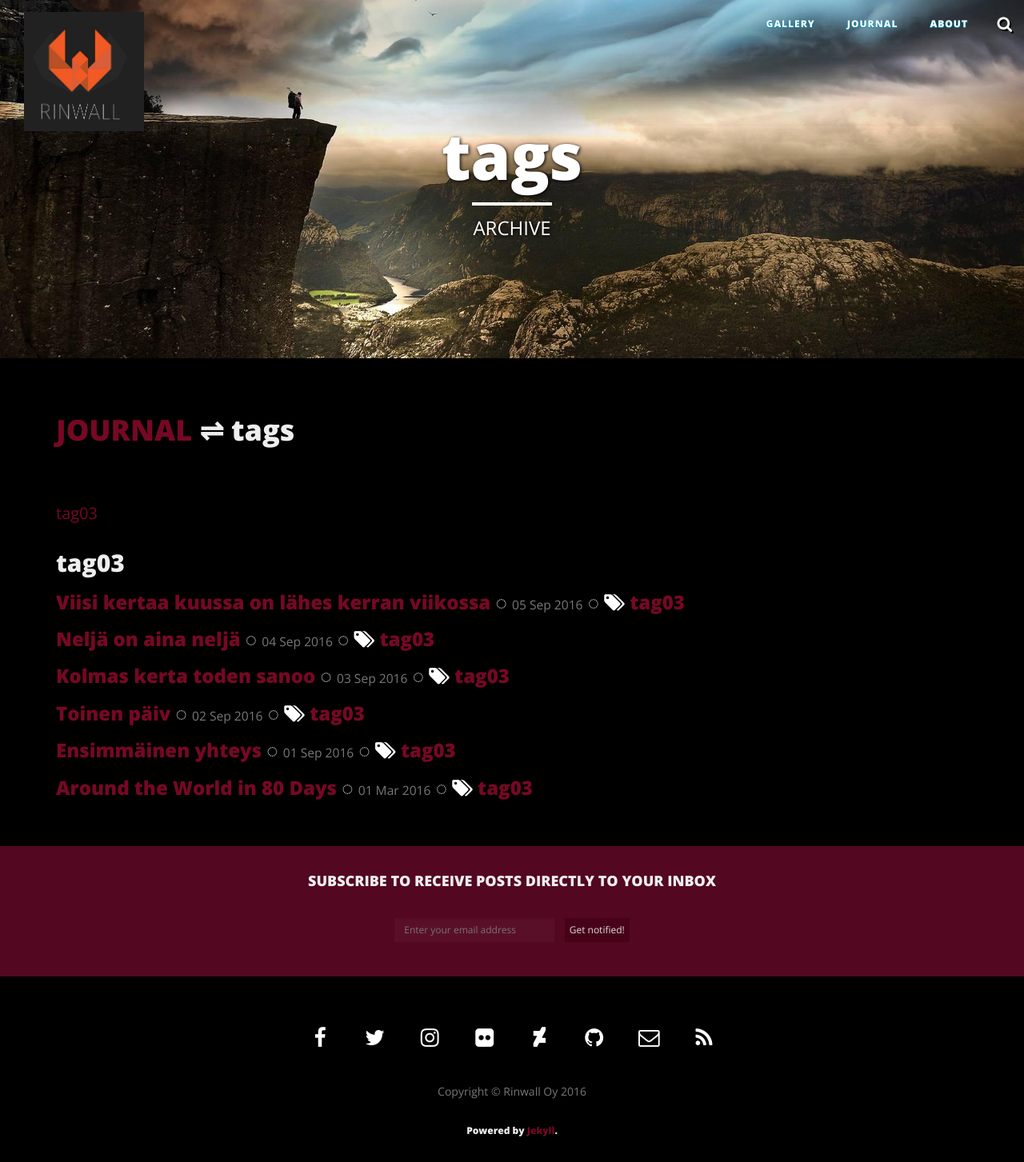
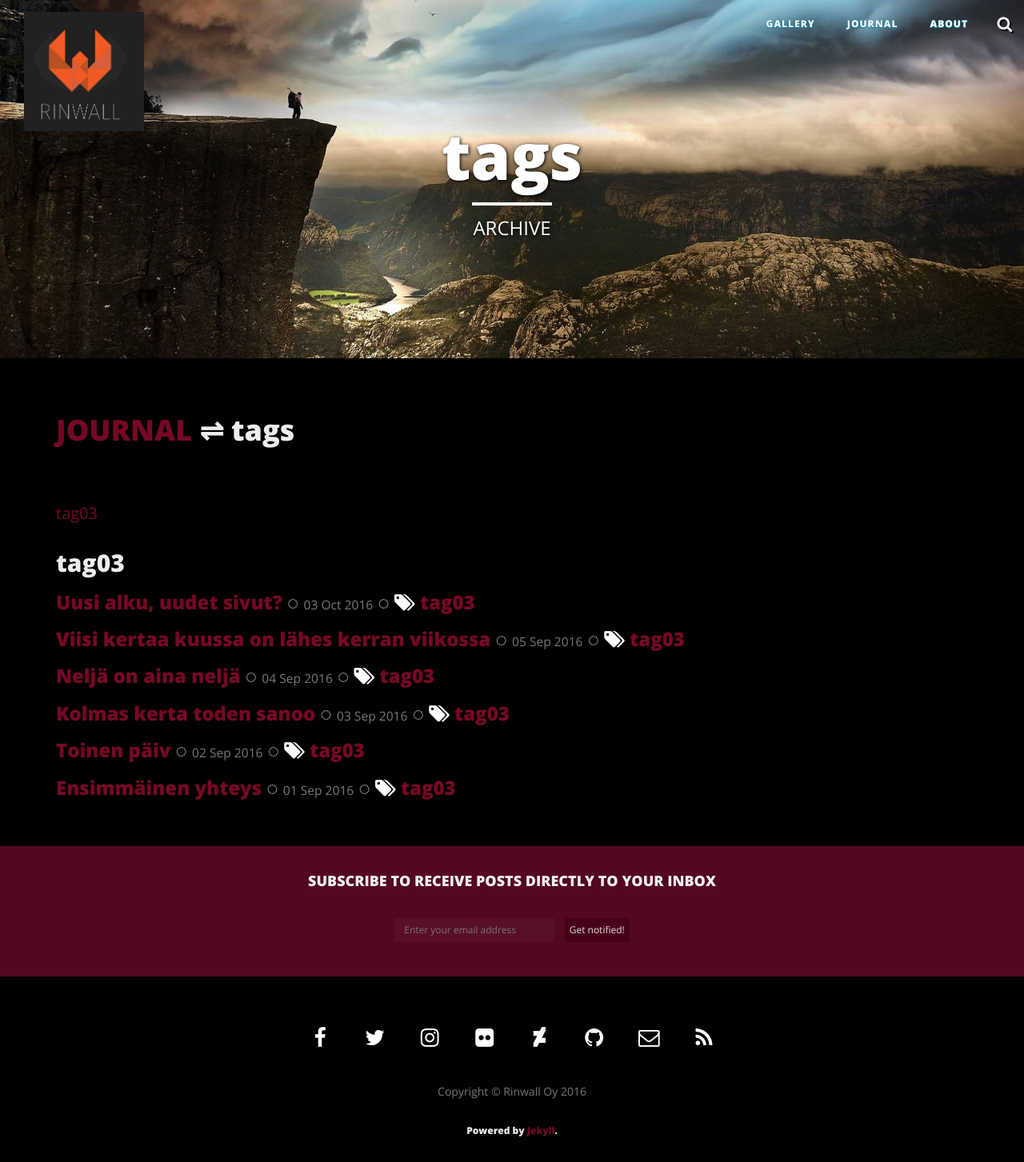
Before and after one commit to Rinwall/site, a Jekyll site: the page built from journal/tag/index.html, in a window 1280 px wide. Shown: the whole page at 80% size. Built offline with Jekyll 4.4.1, drawn with Linux system fonts in a browser that asks for light colours; nearby versions of some CDN libraries.

Commit message:
kuvat vielä kerran

```diff
--- a/_posts/2016-10-03-uudet-sivut.markdown
+++ b/_posts/2016-10-03-uudet-sivut.markdown
@@ -1,12 +1,12 @@
 ---
 layout:     post
-title:      "Around the World in 80 Days"
-subtitle:   "Jules Verne"
+title:      "Uusi alku, uudet sivut?"
+subtitle:   "Sähköisen maailman elämänkaari"
 active: journal
 image:
-  feature: "pc006.jpg"
-date:       2016-03-01
-header-img: "img/postcover/pc006.jpg"
+  feature: "tiina.png"
+date:       2016-10-03
+header-img: "img/postcover/tiina.png"
 tags: [tag03]
 categories: [cat04]
 comments: false
```
Also changed, not shown: img/postcover/P6260044.JPG (added), img/postcover/P6260067.JPG (added), img/postcover/P6260093.JPG (added), 4 other files.
